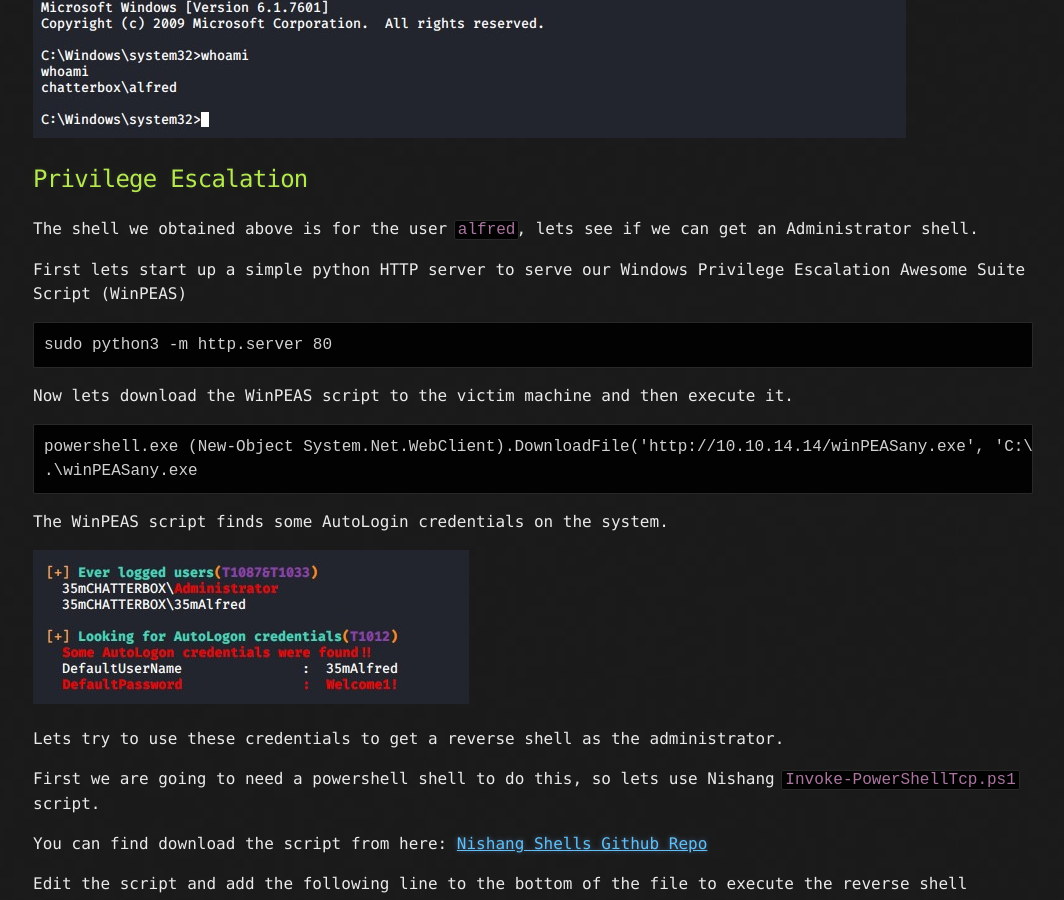
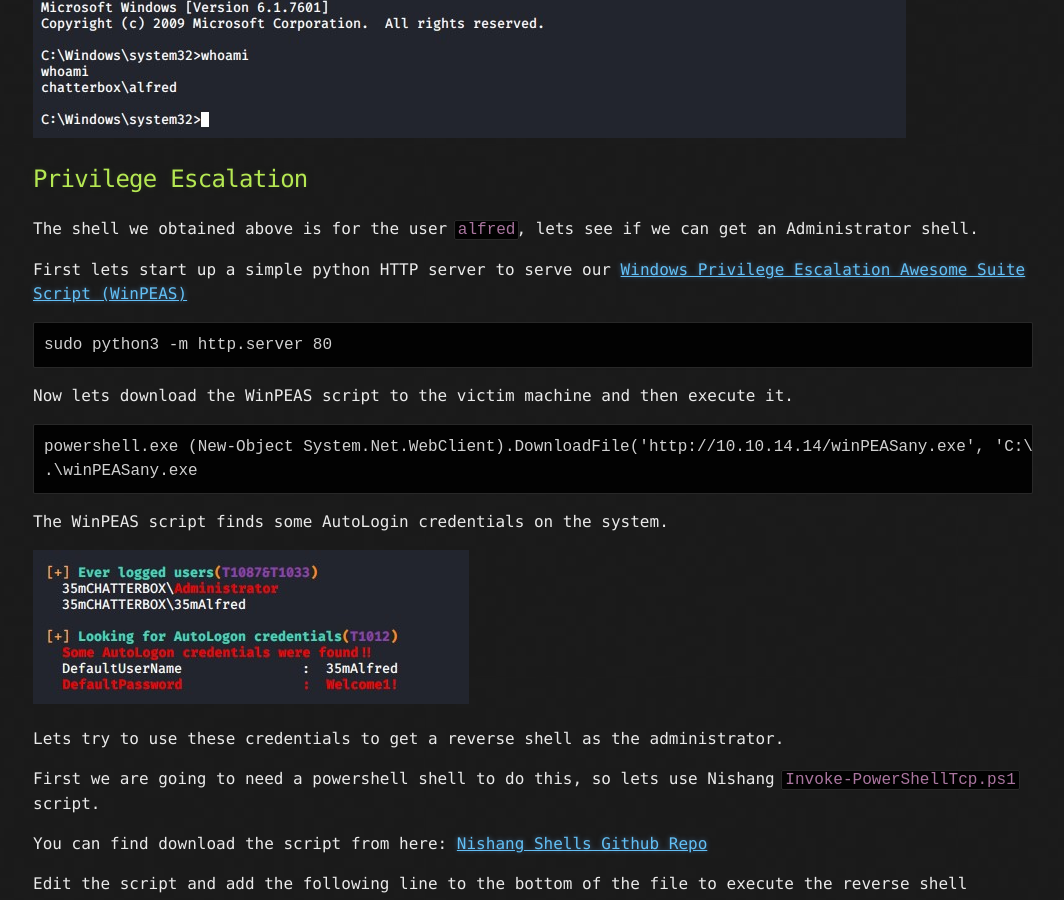
Before and after one commit to SV-ZeroOne/sv-zeroone.github.io, a Jekyll site: the page built from writeups/htb-chatterbox.md, in a window 1280 px wide and 900 px high, scrolled down 3579 px. Shown: the whole window, without its empty margins (107-1171 px from the left). Built offline with Jekyll 4.4.1, drawn with Linux system fonts in a browser that asks for light colours; our own code applies the rules of GitHub Pages for plain Markdown files; part of the change alters nothing that is shown.

Commit message:
add winpeas download link

````diff
--- a/writeups/htb-chatterbox.md
+++ b/writeups/htb-chatterbox.md
@@ -87,7 +87,7 @@ Run the python buffer overflow exploit and get your reverse shell.
 
 The shell we obtained above is for the user `alfred`, lets see if we can get an Administrator shell.
 
-First lets start up a simple python HTTP server to serve our Windows Privilege Escalation Awesome Suite Script (WinPEAS)
+First lets start up a simple python HTTP server to serve our [Windows Privilege Escalation Awesome Suite Script (WinPEAS)](https://github.com/carlospolop/privilege-escalation-awesome-scripts-suite/tree/master/winPEAS/winPEASexe/winPEAS/bin/Obfuscated%20Releases)
 ```
 sudo python3 -m http.server 80
 ```
````
